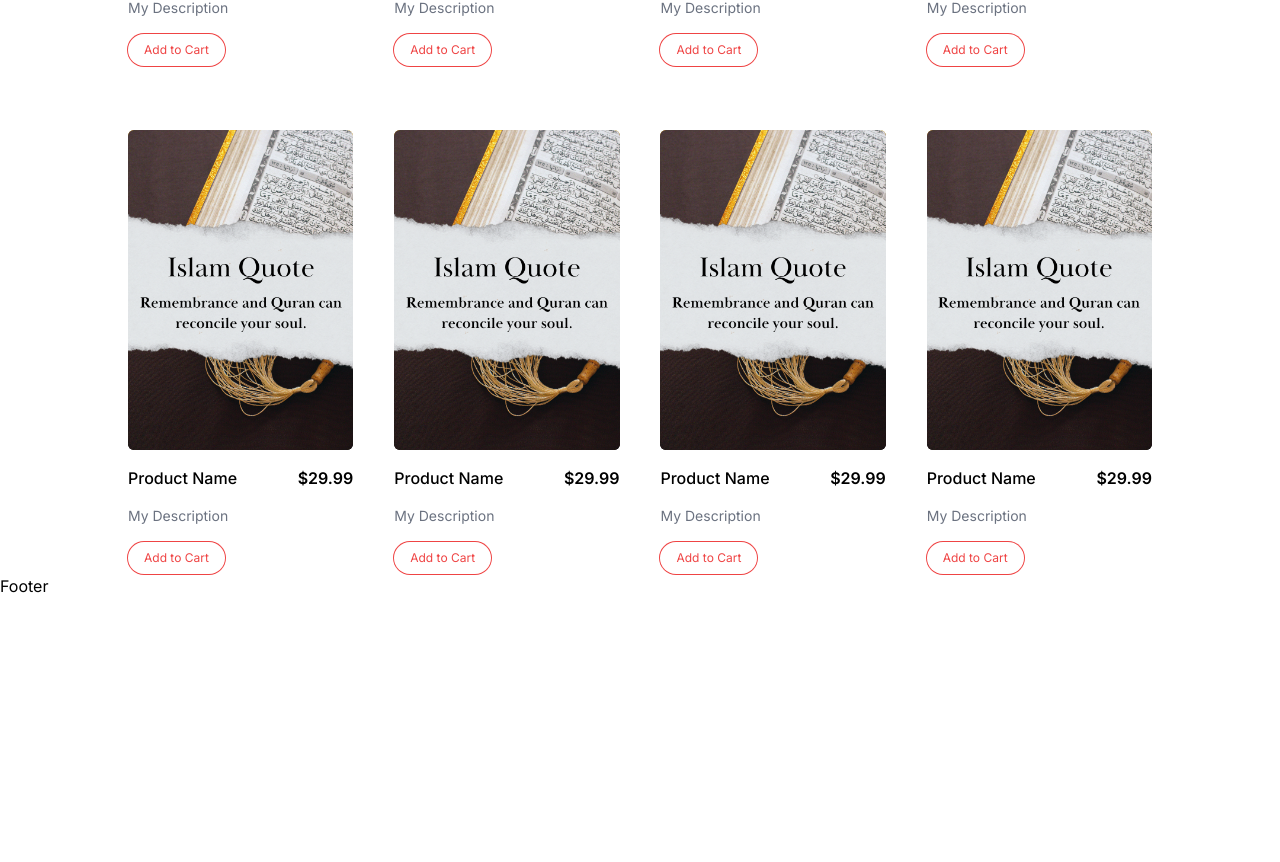
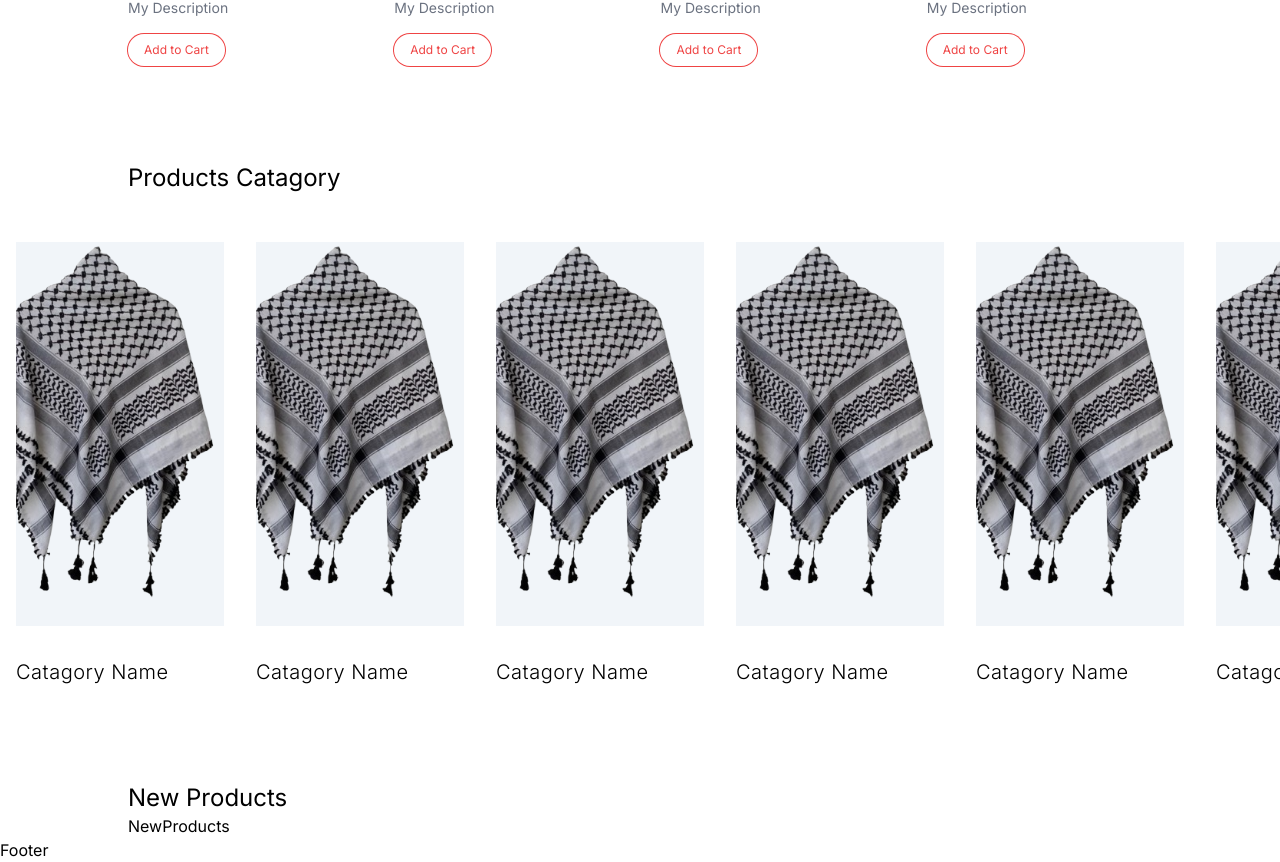
Before and after one commit to Arif-Ur-Rahman/ummah-store, a Next.js app: page / in a window 1280 px wide. Shown: the part 1354-2216 px from the top of the page. Before the commit the page ends 1952 px from the top, so only its background shows below. Built offline with nearby package versions, Linux system fonts and the light colour scheme.

Commit message:
Products Catagory Updated

```diff
--- /dev/null
+++ b/src/app/component/home/CatagoryList.tsx
@@ -0,0 +1,56 @@
+import Image from 'next/image'
+import Link from 'next/link'
+import React from 'react'
+
+const CatagoryList = () => {
+  return (
+    <div className='px-4 overflow-x-scroll scrollbar-hide'>
+        <div className="flex gap-4 md:gap-8">
+            <Link href="list?cat=test" className='flex-shrink-0 w-full sm:w-1/2 lg:w-1/4 xl:w-1/6'>
+                <div className="relative bg-slate-100 w-full h-96">
+                    <Image src="/catagory/slide1.png" alt="catagory1" fill sizes='20vw' className='object-cover'/>
+                </div>
+                <h1 className="mt-8 font-light text-xl tracking-wide">Catagory Name</h1>
+            </Link>
+            <Link href="list?cat=test" className='flex-shrink-0 w-full sm:w-1/2 lg:w-1/4 xl:w-1/6'>
+                <div className="relative bg-slate-100 w-full h-96">
+                    <Image src="/catagory/slide1.png" alt="catagory1" fill sizes='20vw' className='object-cover'/>
+                </div>
+                <h1 className="mt-8 font-light text-xl tracking-wide">Catagory Name</h1>
+            </Link>
+            <Link href="list?cat=test" className='flex-shrink-0 w-full sm:w-1/2 lg:w-1/4 xl:w-1/6'>
+                <div className="relative bg-slate-100 w-full h-96">
+                    <Image src="/catagory/slide1.png" alt="catagory1" fill sizes='20vw' className='object-cover'/>
+                </div>
+                <h1 className="mt-8 font-light text-xl tracking-wide">Catagory Name</h1>
+            </Link>
+            <Link href="list?cat=test" className='flex-shrink-0 w-full sm:w-1/2 lg:w-1/4 xl:w-1/6'>
+                <div className="relative bg-slate-100 w-full h-96">
+                    <Image src="/catagory/slide1.png" alt="catagory1" fill sizes='20vw' className='object-cover'/>
+                </div>
+                <h1 className="mt-8 font-light text-xl tracking-wide">Catagory Name</h1>
+            </Link>
+            <Link href="list?cat=test" className='flex-shrink-0 w-full sm:w-1/2 lg:w-1/4 xl:w-1/6'>
+                <div className="relative bg-slate-100 w-full h-96">
+                    <Image src="/catagory/slide1.png" alt="catagory1" fill sizes='20vw' className='object-cover'/>
+                </div>
+                <h1 className="mt-8 font-light text-xl tracking-wide">Catagory Name</h1>
+            </Link>
+            <Link href="list?cat=test" className='flex-shrink-0 w-full sm:w-1/2 lg:w-1/4 xl:w-1/6'>
+                <div className="relative bg-slate-100 w-full h-96">
+                    <Image src="/catagory/slide1.png" alt="catagory1" fill sizes='20vw' className='object-cover'/>
+                </div>
+                <h1 className="mt-8 font-light text-xl tracking-wide">Catagory Name</h1>
+            </Link>
+            <Link href="list?cat=test" className='flex-shrink-0 w-full sm:w-1/2 lg:w-1/4 xl:w-1/6'>
+                <div className="relative bg-slate-100 w-full h-96">
+                    <Image src="/catagory/slide1.png" alt="catagory1" fill sizes='20vw' className='object-cover'/>
+                </div>
+                <h1 className="mt-8 font-light text-xl tracking-wide">Catagory Name</h1>
+            </Link>
+        </div>
+    </div>
+  )
+}
+
+export default CatagoryList
--- /dev/null
+++ b/src/app/component/home/NewProducts.tsx
@@ -0,0 +1,9 @@
+import React from 'react'
+
+const NewProducts = () => {
+  return (
+    <div>NewProducts</div>
+  )
+}
+
+export default NewProducts
--- a/src/app/component/home/ProductList.tsx
+++ b/src/app/component/home/ProductList.tsx
@@ -117,117 +117,12 @@ const ProductList = () => {
           <button className="rounded-2xl w-max ring-1 ring-red-500 text-red-500 text-xs py-2 px-4 hover:bg-red-500 hover:text-white">Add to Cart</button>
         </Link>
 
-        <Link
-          href="/test"
-          className="w-full flex flex-col gap-4 sm:w-[45%] lg:w-[22%]"
-        >
-          <div className="relative w-full h-80">
-            <Image
-              src="/products/product1.png"
-              alt="product"
-              fill
-              sizes="25vw"
-              className="absolute object-cover rounded-md z-10 hover:opacity-0 transition-opacity easy duration-500"
-            />
-            <Image
-              src="/products/product2.png"
-              alt="product"
-              fill
-              sizes="25vw"
-              className="absolute object-cover rounded-md "
-            />
-          </div>
-          <div className="flex justify-between">
-            <span className="font-medium">Product Name</span>
-            <span className="font-semibold">$29.99</span>
-          </div>
-          <div className="text-sm text-gray-500">My Description</div>
-          <button className="rounded-2xl w-max ring-1 ring-red-500 text-red-500 text-xs py-2 px-4 hover:bg-red-500 hover:text-white">Add to Cart</button>
-        </Link>
 
-        <Link
-          href="/test"
-          className="w-full flex flex-col gap-4 sm:w-[45%] lg:w-[22%]"
-        >
-          <div className="relative w-full h-80">
-            <Image
-              src="/products/product1.png"
-              alt="product"
-              fill
-              sizes="25vw"
-              className="absolute object-cover rounded-md z-10 hover:opacity-0 transition-opacity easy duration-500"
-            />
-            <Image
-              src="/products/product2.png"
-              alt="product"
-              fill
-              sizes="25vw"
-              className="absolute object-cover rounded-md "
-            />
-          </div>
-          <div className="flex justify-between">
-            <span className="font-medium">Product Name</span>
-            <span className="font-semibold">$29.99</span>
-          </div>
-          <div className="text-sm text-gray-500">My Description</div>
-          <button className="rounded-2xl w-max ring-1 ring-red-500 text-red-500 text-xs py-2 px-4 hover:bg-red-500 hover:text-white">Add to Cart</button>
-        </Link>
 
-        <Link
-          href="/test"
-          className="w-full flex flex-col gap-4 sm:w-[45%] lg:w-[22%]"
-        >
-          <div className="relative w-full h-80">
-            <Image
-              src="/products/product1.png"
-              alt="product"
-              fill
-              sizes="25vw"
-              className="absolute object-cover rounded-md z-10 hover:opacity-0 transition-opacity easy duration-500"
-            />
-            <Image
-              src="/products/product2.png"
-              alt="product"
-              fill
-              sizes="25vw"
-              className="absolute object-cover rounded-md "
-            />
-          </div>
-          <div className="flex justify-between">
-            <span className="font-medium">Product Name</span>
-            <span className="font-semibold">$29.99</span>
-          </div>
-          <div className="text-sm text-gray-500">My Description</div>
-          <button className="rounded-2xl w-max ring-1 ring-red-500 text-red-500 text-xs py-2 px-4 hover:bg-red-500 hover:text-white">Add to Cart</button>
-        </Link>
 
-        <Link
-          href="/test"
-          className="w-full flex flex-col gap-4 sm:w-[45%] lg:w-[22%]"
-        >
-          <div className="relative w-full h-80">
-            <Image
-              src="/products/product1.png"
-              alt="product"
-              fill
-              sizes="25vw"
-              className="absolute object-cover rounded-md z-10 hover:opacity-0 transition-opacity easy duration-500"
-            />
-            <Image
-              src="/products/product2.png"
-              alt="product"
-              fill
-              sizes="25vw"
-              className="absolute object-cover rounded-md "
-            />
-          </div>
-          <div className="flex justify-between">
-            <span className="font-medium">Product Name</span>
-            <span className="font-semibold">$29.99</span>
-          </div>
-          <div className="text-sm text-gray-500">My Description</div>
-          <button className="rounded-2xl w-max ring-1 ring-red-500 text-red-500 text-xs py-2 px-4 hover:bg-red-500 hover:text-white">Add to Cart</button>
-        </Link>
+
+
+
       </div>
     </div>
   );
--- a/src/app/globals.css
+++ b/src/app/globals.css
@@ -1,3 +1,10 @@
 @tailwind base;
 @tailwind components;
 @tailwind utilities;
+
+.scrollbar-hide::-webkit-scrollbar {
+  display: none;
+}
+.scrollbar-hide {
+    scrollbar-width: none;
+}
--- a/src/app/page.tsx
+++ b/src/app/page.tsx
@@ -1,3 +1,5 @@
+import CatagoryList from "./component/home/CatagoryList"
+import NewProducts from "./component/home/NewProducts"
 import ProductList from "./component/home/ProductList"
 import Slider from "./component/home/Slider"
 
@@ -9,6 +11,14 @@ const HomePage = () => {
         <h1 className="text-2xl">Featured Products</h1>
         <ProductList />
       </div>
+      <div className="mt-24 ">
+        <h1 className="text-2xl px-4 md:px-8 lg:px-16 xl:px-32 2xl:px-64 mb-12">Products Catagory</h1>
+        <CatagoryList />
+      </div>
+      <div className="mt-24 px-4 md:px-8 lg:px-16 xl:px-32 2xl:px-64">
+        <h1 className="text-2xl">New Products</h1>
+        <NewProducts />
+      </div>
     </div>
   )
 }
```
Also changed, not shown: public/catagory/slide1.png (renamed from public/slides/slide1.png).
